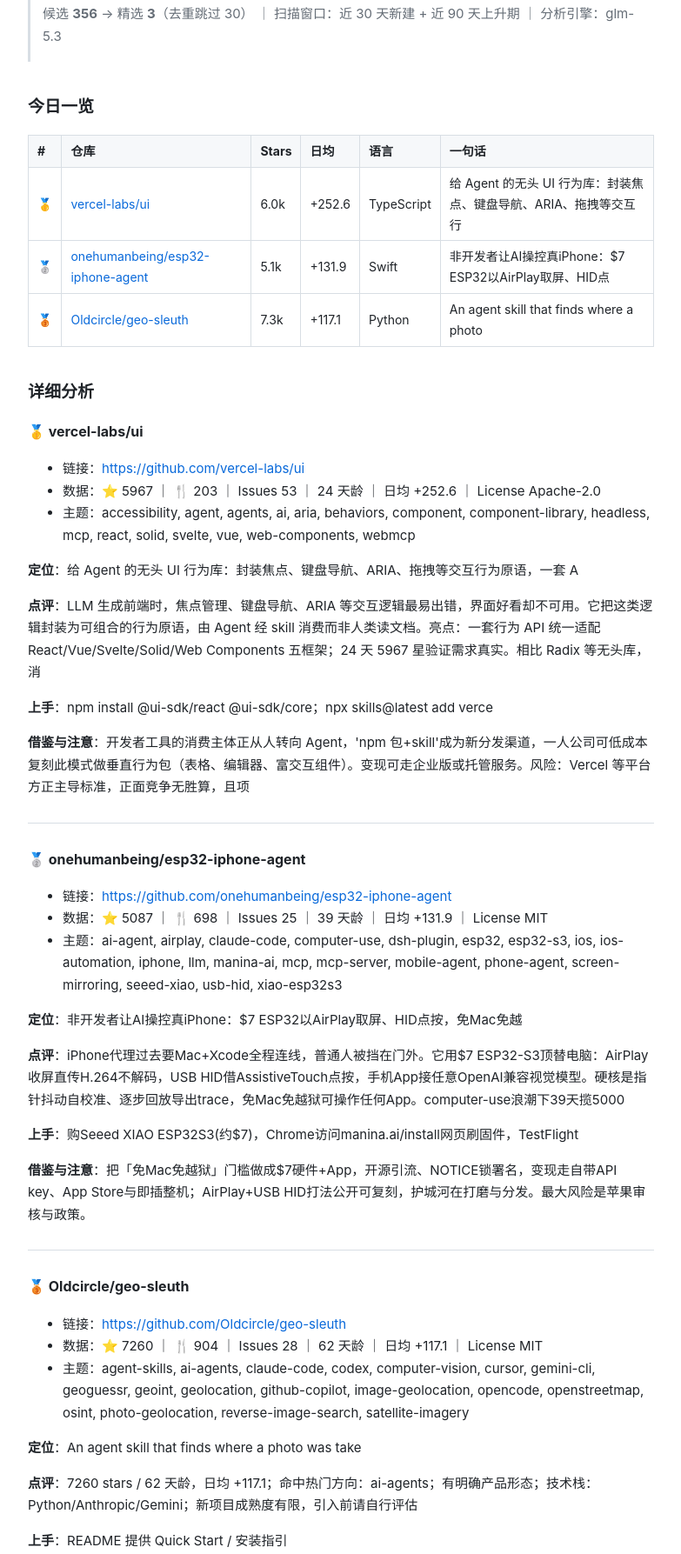
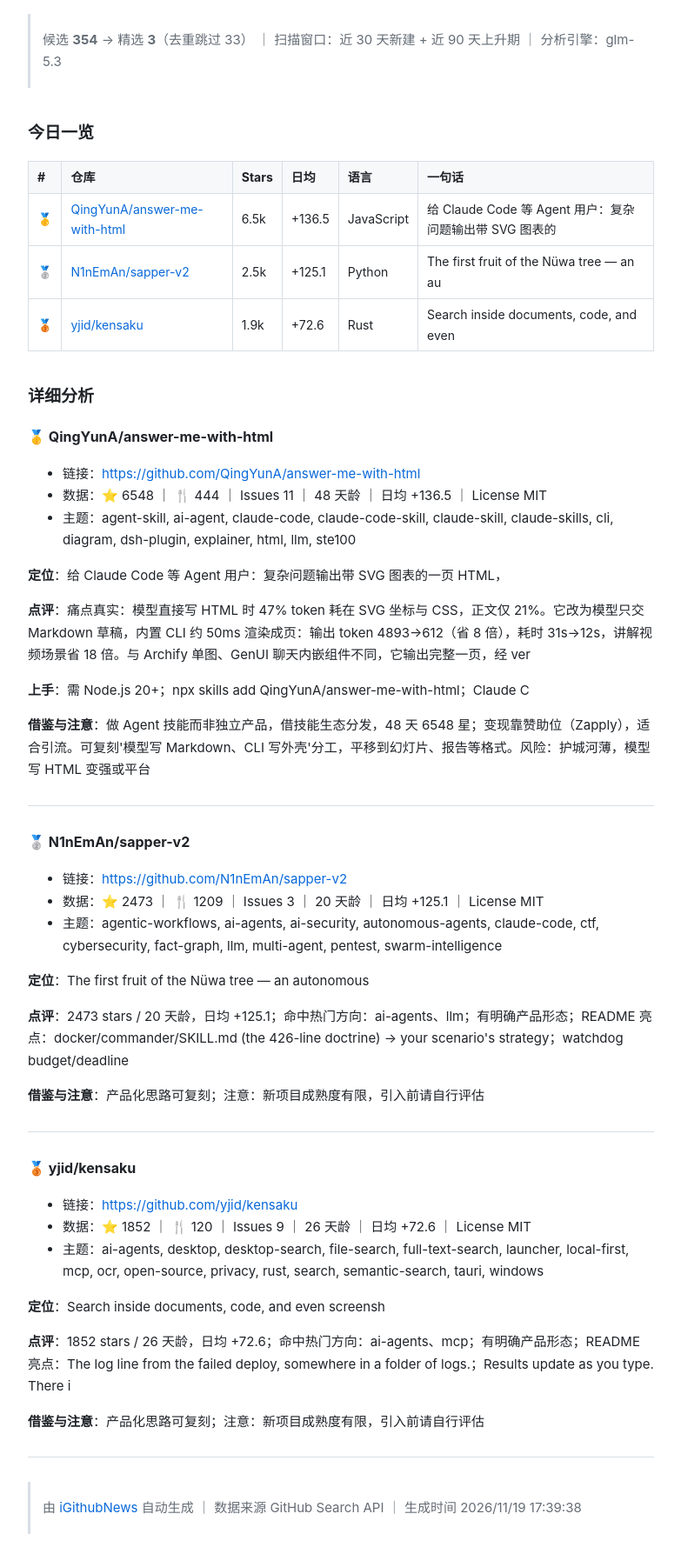
Before and after one commit to coolyi/ai-github-news, a plain HTML site: page 2026-11-19.html in a window 1280 px wide. Shown: the part 424-2211 px from the top of the page at 87% size, without its empty margins (248-1031 px from the left). Drawn offline with Linux system fonts and the light colour scheme.

Commit message:
发布 2026-11-19 日报 [skip ci]

```diff
--- a/2026-11-19.html
+++ b/2026-11-19.html
@@ -38,11 +38,12 @@ footer.site { margin-top:48px; color:var(--muted); font-size:13px; border-top:1p
   <h1>2026年11月19日</h1>
   <div class="sub">星期四 · Top 10 新兴 AI 应用 · 12 维度结构化分析</div>
 </header>
-<nav class="archive"><h2>往期归档</h2><ul><li><a href="./2026-11-18.html">2026年11月18日</a></li>
+<nav class="archive"><h2>往期归档</h2><ul><li><a href="./2026-11-19.html">2026年11月19日</a>　👈 今日</li>
+<li><a href="./2026-11-18.html">2026年11月18日</a></li>
 <li><a href="./2026-11-17.html">2026年11月17日</a></li></ul></nav>
 <article><h1>GitHub AI 应用日报 · 2026-11-19</h1>
 <blockquote>
-<p>候选 <strong>356</strong> → 精选 <strong>3</strong>（去重跳过 30） ｜ 扫描窗口：近 30 天新建 + 近 90 天上升期 ｜ 分析引擎：glm-5.3</p>
+<p>候选 <strong>354</strong> → 精选 <strong>3</strong>（去重跳过 33） ｜ 扫描窗口：近 30 天新建 + 近 90 天上升期 ｜ 分析引擎：glm-5.3</p>
 </blockquote>
 <h2>今日一览</h2>
 <table>
@@ -58,65 +59,63 @@ footer.site { margin-top:48px; color:var(--muted); font-size:13px; border-top:1p
 </thead>
 <tbody><tr>
 <td>🥇</td>
-<td><a href="https://github.com/vercel-labs/ui">vercel-labs/ui</a></td>
-<td>6.0k</td>
-<td>+252.6</td>
-<td>TypeScript</td>
-<td>给 Agent 的无头 UI 行为库：封装焦点、键盘导航、ARIA、拖拽等交互行</td>
+<td><a href="https://github.com/QingYunA/answer-me-with-html">QingYunA/answer-me-with-html</a></td>
+<td>6.5k</td>
+<td>+136.5</td>
+<td>JavaScript</td>
+<td>给 Claude Code 等 Agent 用户：复杂问题输出带 SVG 图表的</td>
 </tr>
 <tr>
 <td>🥈</td>
-<td><a href="https://github.com/onehumanbeing/esp32-iphone-agent">onehumanbeing/esp32-iphone-agent</a></td>
-<td>5.1k</td>
-<td>+131.9</td>
-<td>Swift</td>
-<td>非开发者让AI操控真iPhone：$7 ESP32以AirPlay取屏、HID点</td>
+<td><a href="https://github.com/N1nEmAn/sapper-v2">N1nEmAn/sapper-v2</a></td>
+<td>2.5k</td>
+<td>+125.1</td>
+<td>Python</td>
+<td>The first fruit of the Nüwa tree — an au</td>
 </tr>
 <tr>
 <td>🥉</td>
-<td><a href="https://github.com/Oldcircle/geo-sleuth">Oldcircle/geo-sleuth</a></td>
-<td>7.3k</td>
-<td>+117.1</td>
-<td>Python</td>
-<td>An agent skill that finds where a photo</td>
+<td><a href="https://github.com/yjid/kensaku">yjid/kensaku</a></td>
+<td>1.9k</td>
+<td>+72.6</td>
+<td>Rust</td>
+<td>Search inside documents, code, and even</td>
 </tr>
 </tbody></table>
 <h2>详细分析</h2>
-<h3>🥇 vercel-labs/ui</h3>
+<h3>🥇 QingYunA/answer-me-with-html</h3>
 <ul>
-<li>链接：<a href="https://github.com/vercel-labs/ui">https://github.com/vercel-labs/ui</a></li>
-<li>数据：⭐ 5967 ｜ 🍴 203 ｜ Issues 53 ｜ 24 天龄 ｜ 日均 +252.6 ｜ License Apache-2.0</li>
-<li>主题：accessibility, agent, agents, ai, aria, behaviors, component, component-library, headless, mcp, react, solid, svelte, vue, web-components, webmcp</li>
+<li>链接：<a href="https://github.com/QingYunA/answer-me-with-html">https://github.com/QingYunA/answer-me-with-html</a></li>
+<li>数据：⭐ 6548 ｜ 🍴 444 ｜ Issues 11 ｜ 48 天龄 ｜ 日均 +136.5 ｜ License MIT</li>
+<li>主题：agent-skill, ai-agent, claude-code, claude-code-skill, claude-skill, claude-skills, cli, diagram, dsh-plugin, explainer, html, llm, ste100</li>
 </ul>
-<p><strong>定位</strong>：给 Agent 的无头 UI 行为库：封装焦点、键盘导航、ARIA、拖拽等交互行为原语，一套 A</p>
-<p><strong>点评</strong>：LLM 生成前端时，焦点管理、键盘导航、ARIA 等交互逻辑最易出错，界面好看却不可用。它把这类逻辑封装为可组合的行为原语，由 Agent 经 skill 消费而非人类读文档。亮点：一套行为 API 统一适配 React/Vue/Svelte/Solid/Web Components 五框架；24 天 5967 星验证需求真实。相比 Radix 等无头库，消</p>
-<p><strong>上手</strong>：npm install @ui-sdk/react @ui-sdk/core；npx skills@latest add verce</p>
-<p><strong>借鉴与注意</strong>：开发者工具的消费主体正从人转向 Agent，&#39;npm 包+skill&#39;成为新分发渠道，一人公司可低成本复刻此模式做垂直行为包（表格、编辑器、富交互组件）。变现可走企业版或托管服务。风险：Vercel 等平台方正主导标准，正面竞争无胜算，且项</p>
+<p><strong>定位</strong>：给 Claude Code 等 Agent 用户：复杂问题输出带 SVG 图表的一页 HTML，</p>
+<p><strong>点评</strong>：痛点真实：模型直接写 HTML 时 47% token 耗在 SVG 坐标与 CSS，正文仅 21%。它改为模型只交 Markdown 草稿，内置 CLI 约 50ms 渲染成页：输出 token 4893→612（省 8 倍），耗时 31s→12s，讲解视频场景省 18 倍。与 Archify 单图、GenUI 聊天内嵌组件不同，它输出完整一页，经 ver</p>
+<p><strong>上手</strong>：需 Node.js 20+；npx skills add QingYunA/answer-me-with-html；Claude C</p>
+<p><strong>借鉴与注意</strong>：做 Agent 技能而非独立产品，借技能生态分发，48 天 6548 星；变现靠赞助位（Zapply），适合引流。可复刻&#39;模型写 Markdown、CLI 写外壳&#39;分工，平移到幻灯片、报告等格式。风险：护城河薄，模型写 HTML 变强或平台</p>
 <hr>
-<h3>🥈 onehumanbeing/esp32-iphone-agent</h3>
+<h3>🥈 N1nEmAn/sapper-v2</h3>
 <ul>
-<li>链接：<a href="https://github.com/onehumanbeing/esp32-iphone-agent">https://github.com/onehumanbeing/esp32-iphone-agent</a></li>
-<li>数据：⭐ 5087 ｜ 🍴 698 ｜ Issues 25 ｜ 39 天龄 ｜ 日均 +131.9 ｜ License MIT</li>
-<li>主题：ai-agent, airplay, claude-code, computer-use, dsh-plugin, esp32, esp32-s3, ios, ios-automation, iphone, llm, manina-ai, mcp, mcp-server, mobile-agent, phone-agent, screen-mirroring, seeed-xiao, usb-hid, xiao-esp32s3</li>
+<li>链接：<a href="https://github.com/N1nEmAn/sapper-v2">https://github.com/N1nEmAn/sapper-v2</a></li>
+<li>数据：⭐ 2473 ｜ 🍴 1209 ｜ Issues 3 ｜ 20 天龄 ｜ 日均 +125.1 ｜ License MIT</li>
+<li>主题：agentic-workflows, ai-agents, ai-security, autonomous-agents, claude-code, ctf, cybersecurity, fact-graph, llm, multi-agent, pentest, swarm-intelligence</li>
 </ul>
-<p><strong>定位</strong>：非开发者让AI操控真iPhone：$7 ESP32以AirPlay取屏、HID点按，免Mac免越</p>
-<p><strong>点评</strong>：iPhone代理过去要Mac+Xcode全程连线，普通人被挡在门外。它用$7 ESP32-S3顶替电脑：AirPlay收屏直传H.264不解码，USB HID借AssistiveTouch点按，手机App接任意OpenAI兼容视觉模型。硬核是指针抖动自校准、逐步回放导出trace，免Mac免越狱可操作任何App。computer-use浪潮下39天揽5000</p>
-<p><strong>上手</strong>：购Seeed XIAO ESP32S3(约$7)，Chrome访问manina.ai/install网页刷固件，TestFlight</p>
-<p><strong>借鉴与注意</strong>：把「免Mac免越狱」门槛做成$7硬件+App，开源引流、NOTICE锁署名，变现走自带API key、App Store与即插整机；AirPlay+USB HID打法公开可复刻，护城河在打磨与分发。最大风险是苹果审核与政策。</p>
+<p><strong>定位</strong>：The first fruit of the Nüwa tree — an autonomous</p>
+<p><strong>点评</strong>：2473 stars / 20 天龄，日均 +125.1；命中热门方向：ai-agents、llm；有明确产品形态；README 亮点：docker/commander/SKILL.md (the 426-line doctrine) → your scenario&#39;s strategy；watchdog budget/deadline </p>
+<p><strong>借鉴与注意</strong>：产品化思路可复刻；注意：新项目成熟度有限，引入前请自行评估</p>
 <hr>
-<h3>🥉 Oldcircle/geo-sleuth</h3>
+<h3>🥉 yjid/kensaku</h3>
 <ul>
-<li>链接：<a href="https://github.com/Oldcircle/geo-sleuth">https://github.com/Oldcircle/geo-sleuth</a></li>
-<li>数据：⭐ 7260 ｜ 🍴 904 ｜ Issues 28 ｜ 62 天龄 ｜ 日均 +117.1 ｜ License MIT</li>
-<li>主题：agent-skills, ai-agents, claude-code, codex, computer-vision, cursor, gemini-cli, geoguessr, geoint, geolocation, github-copilot, image-geolocation, opencode, openstreetmap, osint, photo-geolocation, reverse-image-search, satellite-imagery</li>
+<li>链接：<a href="https://github.com/yjid/kensaku">https://github.com/yjid/kensaku</a></li>
+<li>数据：⭐ 1852 ｜ 🍴 120 ｜ Issues 9 ｜ 26 天龄 ｜ 日均 +72.6 ｜ License MIT</li>
+<li>主题：ai-agents, desktop, desktop-search, file-search, full-text-search, launcher, local-first, mcp, ocr, open-source, privacy, rust, search, semantic-search, tauri, windows</li>
 </ul>
-<p><strong>定位</strong>：An agent skill that finds where a photo was take</p>
-<p><strong>点评</strong>：7260 stars / 62 天龄，日均 +117.1；命中热门方向：ai-agents；有明确产品形态；技术栈：Python/Anthropic/Gemini；新项目成熟度有限，引入前请自行评估</p>
-<p><strong>上手</strong>：README 提供 Quick Start / 安装指引</p>
+<p><strong>定位</strong>：Search inside documents, code, and even screensh</p>
+<p><strong>点评</strong>：1852 stars / 26 天龄，日均 +72.6；命中热门方向：ai-agents、mcp；有明确产品形态；README 亮点：The log line from the failed deploy, somewhere in a folder of logs.；Results update as you type. There i</p>
 <p><strong>借鉴与注意</strong>：产品化思路可复刻；注意：新项目成熟度有限，引入前请自行评估</p>
 <hr>
 <blockquote>
-<p>由 <a href="https://github.com/">iGithubNews</a> 自动生成 ｜ 数据来源 GitHub Search API ｜ 生成时间 2026/11/19 16:41:03</p>
+<p>由 <a href="https://github.com/">iGithubNews</a> 自动生成 ｜ 数据来源 GitHub Search API ｜ 生成时间 2026/11/19 17:39:38</p>
 </blockquote>
 
 </article>
```
Also changed, not shown: index.html (+40 -41 lines), 1 other file.
